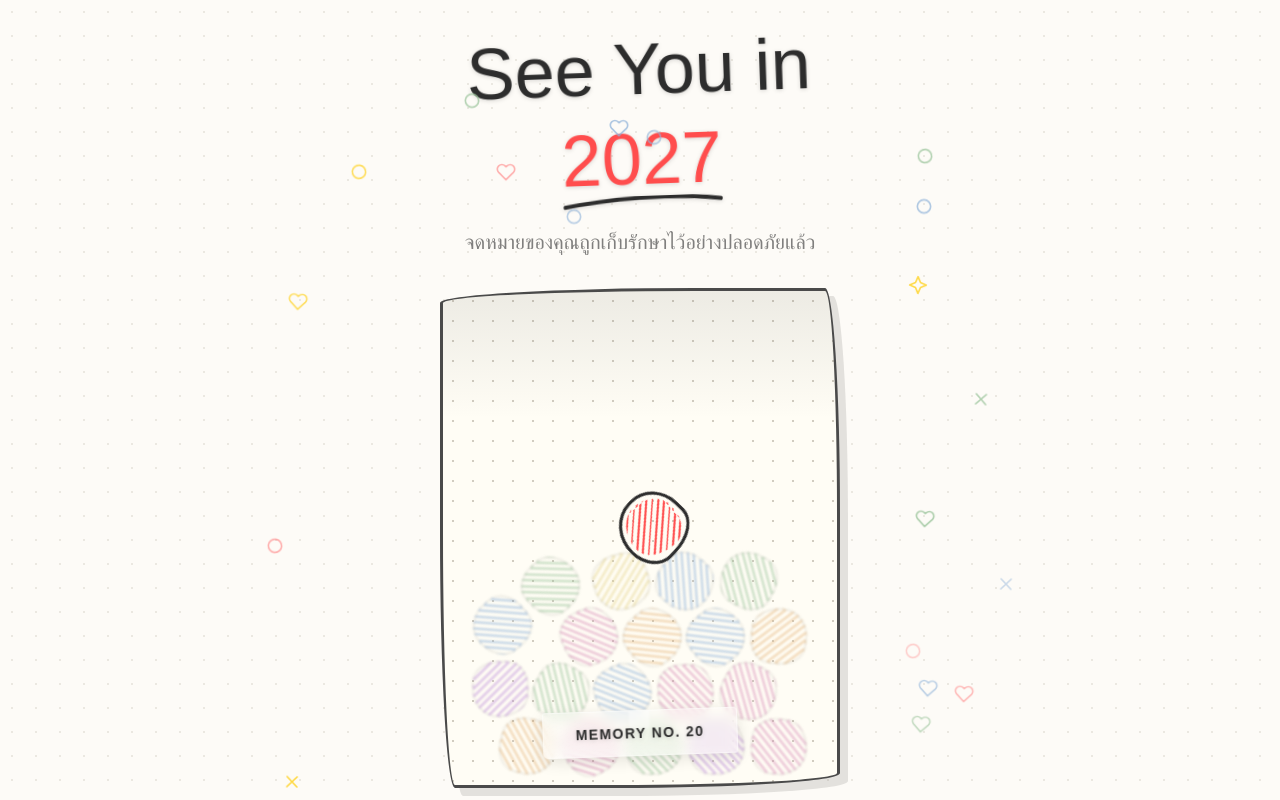
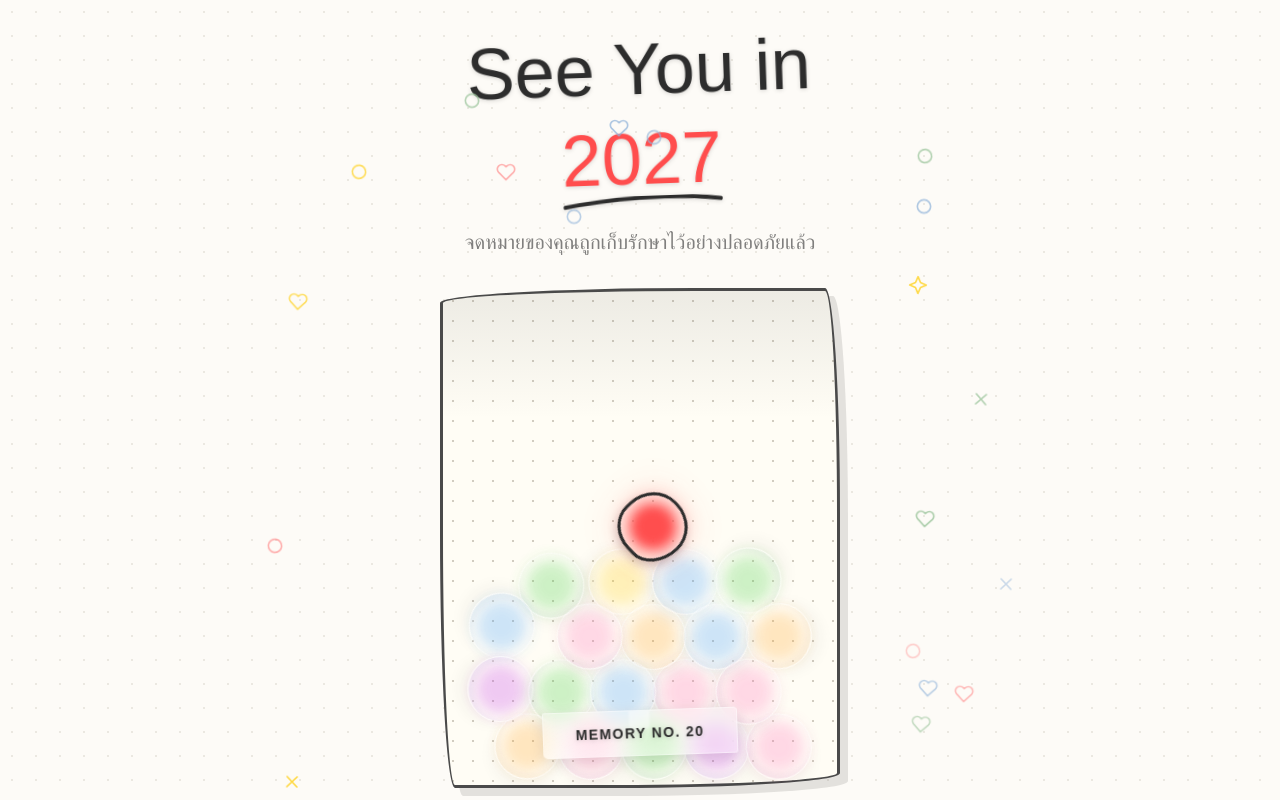
Before and after one commit to scenaire/Time-Capsule-Letter, a Next.js app: page /archived in a window 1280 px wide. Shown: the top 800 px of the page. Built offline with nearby package versions, Linux system fonts and the light colour scheme; a web font is replaced by a local one.

Commit message:
update ball

```diff
--- a/src/components/SuccessMailbox.tsx
+++ b/src/components/SuccessMailbox.tsx
@@ -235,6 +235,7 @@ export default function SuccessMailbox({
             {/* Balls Container */}
             <div className="absolute inset-0 z-20 overflow-hidden"
                 style={{ borderRadius: '255px 15px 225px 15px / 15px 225px 15px 255px' }}>
+
                 {balls.map(ball => {
                     const theme = THEME_MAP[ball.themeKey] || THEME_MAP['blue'];
                     const fillColor = ball.isUser ? theme.vivid : theme.muted;
@@ -249,27 +250,86 @@ export default function SuccessMailbox({
                 ${ball.isUser ? 'z-50' : 'z-0'}
             `}
                             style={{
-                                opacity: ball.isUser ? 1 : 0.6,
-                                filter: ball.isUser ? 'none' : 'blur(1px)',
-                                transition: 'opacity 0.5s, filter 0.5s'
+                                // Hero: ชัดเจน
+                                // Crowd: โปร่งแสงนิดเดียว (0.95) เพื่อให้ดูมีน้ำหนัก ไม่จางหาย
+                                opacity: ball.isUser ? 1 : 0.8,
+                                transition: 'all 0.5s ease-out'
                             }}
                         >
+                            {/* =========================================
+               🔮 CROWD BALL (True Glass Style - แก้วใสจริง)
+               ========================================= */}
+                            {!ball.isUser && (
+                                <>
+                                    {/* Layer 1: The Tint (สีระเรื่อๆ ด้านใน) - แก้ไข: จางลงมาก + เบลอ */}
                                     <div
-                                className={`w-[85%] h-[85%] rounded-full ${ball.isUser ? 'animate-scribble' : ''}`}
+                                        className="absolute inset-0 rounded-full"
                                         style={{
-                                    backgroundImage: `repeating-linear-gradient(45deg, ${fillColor}, ${fillColor} 2px, transparent 2px, transparent 6px)`,
-                                    border: ball.isUser ? 'none' : '1.5px solid rgba(0,0,0,0.2)',
-                                    borderRadius: '50% 45% 55% 40% / 40% 60% 50% 55%',
+                                            backgroundColor: theme.vivid, // ใช้สี Vivid แต่ลด Opacity เอาจะสวยกว่า
+                                            opacity: 0.30, // 👈 คีย์สำคัญ: ปรับให้จางเหลือ 15% (มองทะลุได้แน่นอน)
+                                            transform: 'scale(0.8)', // หดสีเข้าไปข้างใน
+                                            filter: 'blur(10px)', // เบลอเนื้อสีให้ฟุ้งๆ ไม่เป็นก้อนทึบ
                                         }}
                                     />
+
+                                    {/* Layer 2: The Glass Shell (เปลือกแก้วใส) */}
+                                    <div
+                                        className="absolute inset-0 rounded-full"
+                                        style={{
+                                            // ขอบแก้ว: ขาวบางๆ
+                                            border: '1px solid rgba(255, 255, 255, 0.6)',
+
+                                            // ความลึก (Depth):
+                                            // - inset ขาว: ขอบแก้วด้านใน
+                                            // - inset สีตามธีม: เรืองแสงที่ขอบล่างนิดๆ
+                                            boxShadow: `
+                                inset 0 0 15px rgba(255,255,255,0.5),
+                                inset 2px -4px 6px ${theme.muted}66,
+                                0 8px 15px rgba(0,0,0,0.05)
+                            `,
+
+                                            // ❌ NO BLUR: ใสปิ๊ง
+                                            backdropFilter: 'none',
+                                        }}
+                                    />
+                                </>
+                            )}
+                            {/* =========================================
+               🌟 HERO BALL (Glowing Crystal Style)
+               ========================================= */}
                             {ball.isUser && (
-                                <div className="absolute inset-0 rounded-full border-[3px] border-[#2d2d2d] pointer-events-none"
-                                    style={{ transform: 'rotate(-3deg) scale(1.05)', borderRadius: '55% 40% 50% 60% / 50% 60% 40% 55%' }}
+                                <>
+                                    {/* 1. The Magic Core (แกนพลังงานด้านใน) - เต้นตุบๆ */}
+                                    <div
+                                        className="absolute inset-0 m-auto rounded-full animate-pulse-core"
+                                        style={{
+                                            width: '60%',
+                                            height: '60%',
+                                            backgroundColor: theme.vivid,
+                                            // แสงฟุ้งจากแกนกลาง
+                                            boxShadow: `0 0 20px ${theme.vivid}, 0 0 40px ${theme.vivid}66`,
+                                            filter: 'blur(5px)', // เบลอให้ดูเป็นก้อนพลังงาน
+                                        }}
                                     />
+
+                                    {/* 2. The Crystal Shell (เปลือกแก้ววิเศษ) */}
+                                    <div
+                                        className="absolute inset-0 rounded-full border-[3px] border-[#2d2d2d] pointer-events-none animate-wiggle-slow"
+                                        style={{
+                                            transform: 'rotate(-3deg) scale(1.05)',
+                                            borderRadius: '55% 40% 50% 60% / 50% 60% 40% 55%',
+                                            // เพิ่มเงาให้เส้นดำนิดหน่อย ให้ดูลอยออกมา
+                                            boxShadow: '2px 4px 8px rgba(0,0,0,0.15)'
+                                        }}
+                                    />
+
+
+                                </>
                             )}
                         </div>
                     );
                 })}
+
             </div>
 
             {/* ✨ 2. Frosted Glass Washi Tape */}
@@ -309,6 +369,43 @@ export default function SuccessMailbox({
                     50% { transform: translateY(-15px) rotate(5deg); }
                 }
                 .animate-float-slow { animation: float 6s ease-in-out infinite; }
+
+                /* เด้งดึ๋งเล็กๆ สำหรับหัวใจ */
+                @keyframes bounce-mini {
+                    0%, 100% { transform: translateY(0) scale(1); }
+                    50% { transform: translateY(-4px) scale(1.1); }
+                }
+                .animate-bounce-mini { animation: bounce-mini 1s cubic-bezier(0.28, 0.84, 0.42, 1) infinite; }
+
+                /* วิบวับเร็วๆ สำหรับดาว */
+                @keyframes pulse-fast {
+                    0%, 100% { transform: scale(1) rotate(0deg); opacity: 1; }
+                    50% { transform: scale(0.8) rotate(15deg); opacity: 0.8; }
+                }
+                .animate-pulse-fast { animation: pulse-fast 1.5s ease-in-out infinite; }
+
+                /* 〰️ Wiggle Outline: เส้นขอบขยับช้าๆ */
+                @keyframes wiggle-slow {
+                    0% { border-radius: 55% 40% 50% 60% / 50% 60% 40% 55%; transform: rotate(-3deg) scale(1.05); }
+                    33% { border-radius: 50% 55% 45% 50% / 55% 50% 60% 45%; transform: rotate(0deg) scale(1.03); }
+                    66% { border-radius: 60% 45% 55% 40% / 45% 55% 50% 60%; transform: rotate(-5deg) scale(1.06); }
+                    100% { border-radius: 55% 40% 50% 60% / 50% 60% 40% 55%; transform: rotate(-3deg) scale(1.05); }
+                }
+                .animate-wiggle-slow { animation: wiggle-slow 4s ease-in-out infinite; }
+
+                /* 🌟 Orbit Animation: หมุน Container ช้าๆ */
+                @keyframes spin-slow {
+                    from { transform: rotate(0deg); }
+                    to { transform: rotate(360deg); }
+                }
+                .animate-spin-slow { animation: spin-slow 8s linear infinite; }
+
+                @keyframes pulse-core {
+                    0% { transform: scale(0.95); opacity: 0.8; }
+                    50% { transform: scale(1.1); opacity: 1; }
+                    100% { transform: scale(0.95); opacity: 0.8; }
+                }
+                .animate-pulse-core { animation: pulse-core 2s ease-in-out infinite; }
             `}</style>
         </div>
     );
```
Lines whose indentation alone changed are shown as unchanged.
